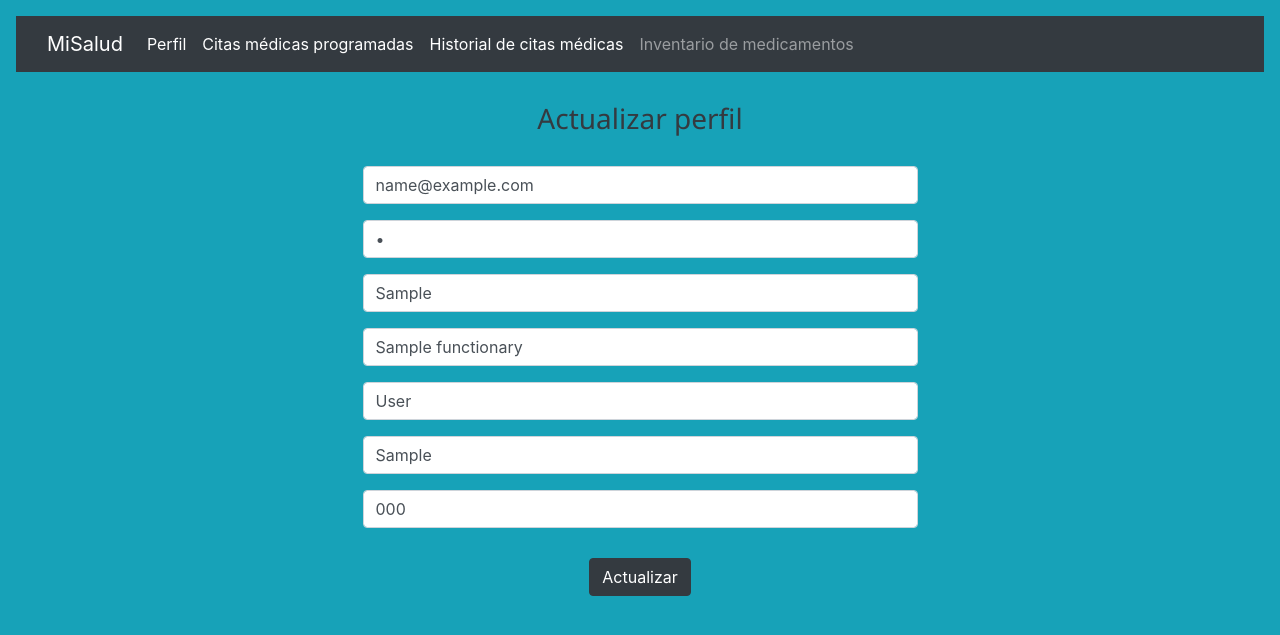
After one commit to BrayanZipa/Proyectos, a Flask app: page /actualizarperfilfuncionario/1 in a window 1280 px wide. The commit adds this page. Shown: the top 635 px of the page. Run offline with Flask 2, Linux system fonts and the light colour scheme; tables that the repository leaves empty hold one stand-in row (values such as "Sample post"); some libraries are stand-ins or nearby versions.

Commit message:
Actualizacion consultorio online

```diff
--- a/12. Consultorio Online con Python y Flask/Consultorio Online/app.py
+++ b/12. Consultorio Online con Python y Flask/Consultorio Online/app.py
@@ -339,19 +339,7 @@ def historialcitasmedicas(id):
 
 
 
-
-
-
-
-
-
-'''
-A partir de este punto, las siguiente rutas estan funcionales para ingresar valores a las diferentes tablas creadas
-en la base de datos, pero son rutas que no estan funcionales en la interfaz gráfica y tampoco tienen un menú de
-desplazamiento para navegar entre páginas.
-
-'''
-
+# Rutas en la interfaz del rol de funcionario o médico
 
 #Ruta de regitro de funcionarios nuevos
 @app.route('/registrofuncionarios')
@@ -374,6 +362,63 @@ def crear_registrofuncionarios():
         db.session.commit()
 
         return 'Registro de funcionario exitoso'
+
+
+@app.route('/perfilfuncionario/<id>')
+def perfilfuncionario(id):
+    functionary = Functionary.query.filter_by(id=id).first()
+
+    return render_template("perfilFuncionario.html", functionary = functionary)
+
+
+@app.route('/actualizarperfilfuncionario/<id>')
+def actualizarperfilfuncionario(id):
+    functionary = Functionary.query.filter_by(id=id).first()
+
+    return render_template("actualizarPerfilFuncionario.html", functionary = functionary)
+
+
+@app.route('/guardar_actualizacionperfilFuncionario/<id>', methods=['POST'])
+def guardar_actualizacionperfilFuncionario(id):
+    id = int(id)
+    functionary = Functionary.query.filter_by(id=id).first()
+
+
+    email = request.form['email']
+    password = request.form['password']
+    identification = request.form['identification']
+    name = request.form['name']
+    lastName = request.form['lastName']
+    position = request.form['position']
+    phone = request.form['phone']
+
+    functionary.email = email
+    functionary.password = password
+    functionary.identification = identification
+    functionary.name = name
+    functionary.lastName = lastName
+    functionary.position = position
+    functionary.phone  = phone
+
+    db.session.commit()
+
+    return redirect(url_for("perfilfuncionario", id = functionary.id))
+
+
+
+
+
+
+
+'''
+A partir de este punto, las siguiente rutas estan funcionales para ingresar valores a las diferentes tablas creadas
+en la base de datos, pero son rutas que no estan funcionales en la interfaz gráfica y tampoco tienen un menú de
+desplazamiento para navegar entre páginas.
+
+'''
+
+
+
 
 
 #Ruta de registro de medicamentos nuevos
--- /dev/null
+++ b/12. Consultorio Online con Python y Flask/Consultorio Online/templates/actualizarPerfilFuncionario.html
@@ -0,0 +1,43 @@
+{% extends 'global2.html' %}
+
+{% block body %}
+<h3>Actualizar perfil</h3>
+
+<div id="contenedor">
+    <form action="/guardar_actualizacionperfilFuncionario/{{functionary.id}}" method="POST">
+
+        <div class="form-group">
+            <input class="form-control" type="email" value="{{functionary.email}}" name="email" placeholder="E-mail" requerid="">
+        </div>
+
+        <div class="form-group">
+            <input class="form-control" type="password" value="{{functionary.password}}" name="password" placeholder="Contraseña" requerid="">
+        </div>
+
+        <div class="form-group">
+            <input class="form-control" type="text" value="{{functionary.identification}}" name="identification" placeholder="Número de documento" requerid="" pattern="[0-9]+">
+        </div>
+
+        <div class="form-group">
+            <input class="form-control" type="text" value="{{functionary.name}}" name="name"  placeholder="Nombres"  pattern="[a-z A-Z]+">
+        </div>
+
+        <div class="form-group">
+            <input class="form-control" type="text" value="{{functionary.lastName}}" name="lastName" placeholder="Apellidos" requerid="" pattern="[a-z A-Z]+">
+        </div>
+
+        <div class="form-group">
+            <input class="form-control" type="text" value="{{functionary.position}}" name="position" placeholder="Cargo" requerid="" pattern="[a-z A-Z]+">
+        </div>
+
+        <div class="form-group">
+            <input class="form-control" type="text" value="{{functionary.phone}}" name="phone" placeholder="Teléfono de contacto" requerid="" pattern="[0-9]+" maxlength="10" minlength="10">
+        </div>
+
+        <div id="boton" class="form-group">
+            <input class="btn btn-dark btn-update2" type="submit" value="Actualizar">
+        </div>
+    </form>
+</div>
+
+{% endblock %}
--- /dev/null
+++ b/12. Consultorio Online con Python y Flask/Consultorio Online/templates/global2.html
@@ -0,0 +1,102 @@
+<!DOCTYPE html>
+<html lang="en">
+
+<head>
+    <meta charset="UTF-8">
+    <meta http-equiv="X-UA-Compatible" content="IE=edge">
+    <meta name="viewport" content="width=device-width, initial-scale=1.0">
+    <link rel="stylesheet" href="https://maxcdn.bootstrapcdn.com/bootstrap/4.0.0/css/bootstrap.min.css"
+        integrity="sha384-Gn5384xqQ1aoWXA+058RXPxPg6fy4IWvTNh0E263XmFcJlSAwiGgFAW/dAiS6JXm" crossorigin="anonymous">
+    <title>MiSalud</title>
+
+    <style>
+        h3 {
+            font-family: 'Segoe UI', Tahoma, Geneva, Verdana, sans-serif;
+            text-align: center;
+            margin: 30px;
+        }
+
+        #contenedor {
+            margin-left: 25%;
+            margin-right: 25%;
+        }
+
+        label {
+            font-family: 'Segoe UI', Tahoma, Geneva, Verdana, sans-serif;
+            font-weight: bold;
+        }
+
+        #boton {
+            text-align: center;
+            margin-top: 30px;
+        }
+
+        div#tabla {
+            color: rgb(0, 0, 0);
+            margin-left: 20%;
+            margin-right: 20%;
+        }
+
+        .tablas {
+            color: rgb(0, 0, 0);
+        }
+
+        .cabecera {
+            font-weight: bold;
+        }
+
+        tr {
+            height: 30px;
+        }
+
+        tr:nth-child(even) {
+            background-color: rgba(39, 82, 224, 0.288);
+        }
+
+        tr:nth-child(odd) {
+            background-color: rgba(154, 155, 158, 0.432);
+        }
+
+        tr:hover td {
+            background-color: rgb(168, 175, 168);
+        }
+    </style>
+</head>
+
+<body class="p-3 mb-2 bg-info text-dark">
+    <nav class="navbar navbar-expand-lg navbar-dark bg-dark">
+        <div class="container-fluid">
+            <a class="navbar-brand" href="/interfazfuncionario/{{functionary.id}}">MiSalud</a>
+            <button class="navbar-toggler" type="button" data-bs-toggle="collapse"
+                data-bs-target="#navbarSupportedContent" aria-controls="navbarSupportedContent" aria-expanded="false"
+                aria-label="Toggle navigation">
+                <span class="navbar-toggler-icon"></span>
+            </button>
+            <div class="collapse navbar-collapse" id="navbarSupportedContent">
+                <ul class="navbar-nav me-auto mb-2 mb-lg-0">
+                    <li class="nav-item">
+                        <a class="nav-link active" aria-current="page"
+                            href="/perfilfuncionario/{{functionary.id}}">Perfil</a>
+                    </li>
+                    <li class="nav-item">
+                        <a class="nav-link active" aria-current="page" href="#">Citas médicas programadas</a>
+                    </li>
+                    <li class="nav-item">
+                        <a class="nav-link active" aria-current="page" href="#">Historial de citas médicas</a>
+                    </li>
+                    <li class="nav-item">
+                        <a class="nav-link" href="#">Inventario de medicamentos</a>
+                    </li>
+                </ul>
+            </div>
+        </div>
+    </nav>
+
+    <div class="container">
+        {% block body %}
+        {% endblock %}
+    </div>
+
+</body>
+
+</html>
```
Also changed, not shown: 12. Consultorio Online con Python y Flask/Consultorio Online/templates/global.html (+20 -27 lines), 12. Consultorio Online con Python y Flask/Consultorio Online/templates/interfazFuncionario.html (+11 -37 lines), 12. Consultorio Online con Python y Flask/Consultorio Online/templates/perfilFuncionario.html (added, +41 -0 lines), 12. Consultorio Online con Python y Flask/Consultorio Online/templates/registroPacientes.html (+2 -5 lines).
